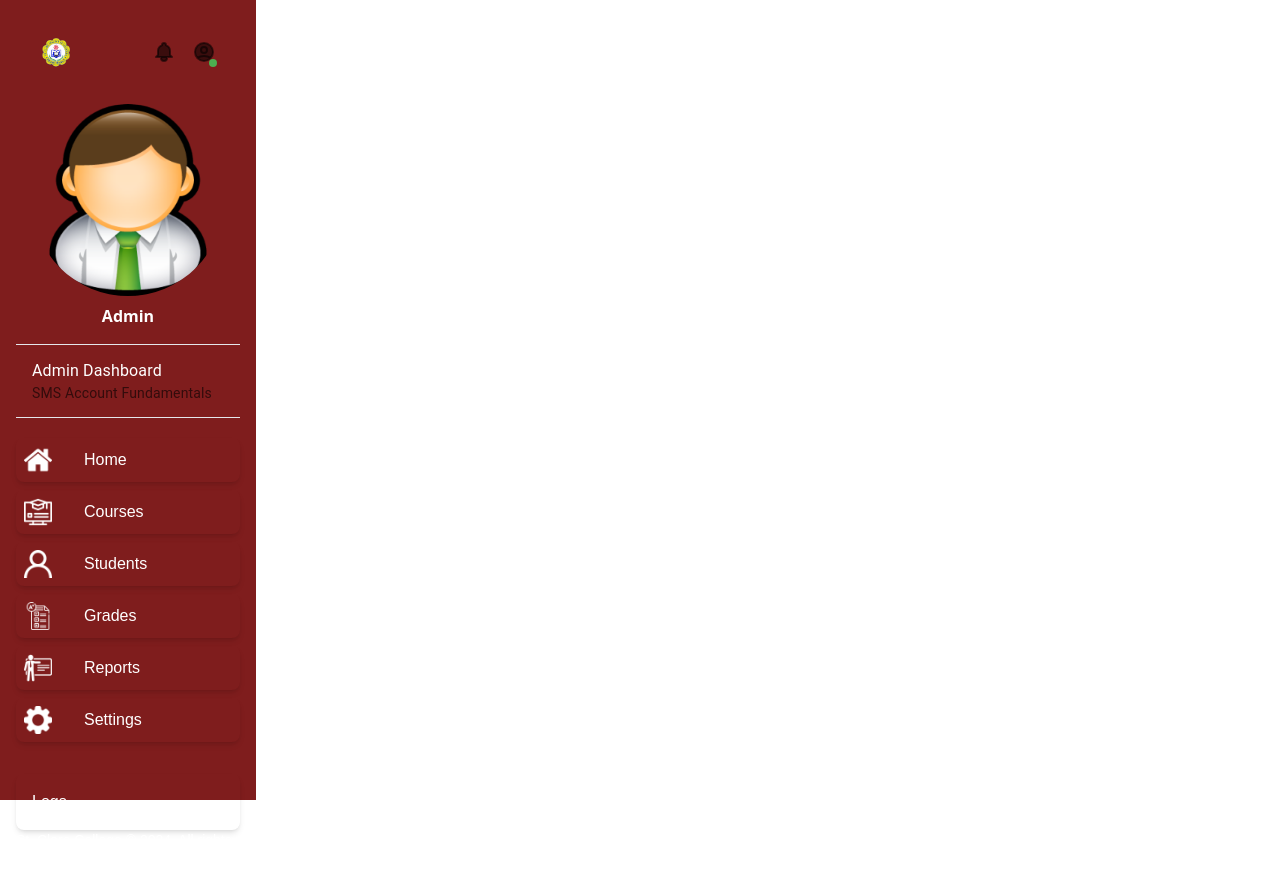
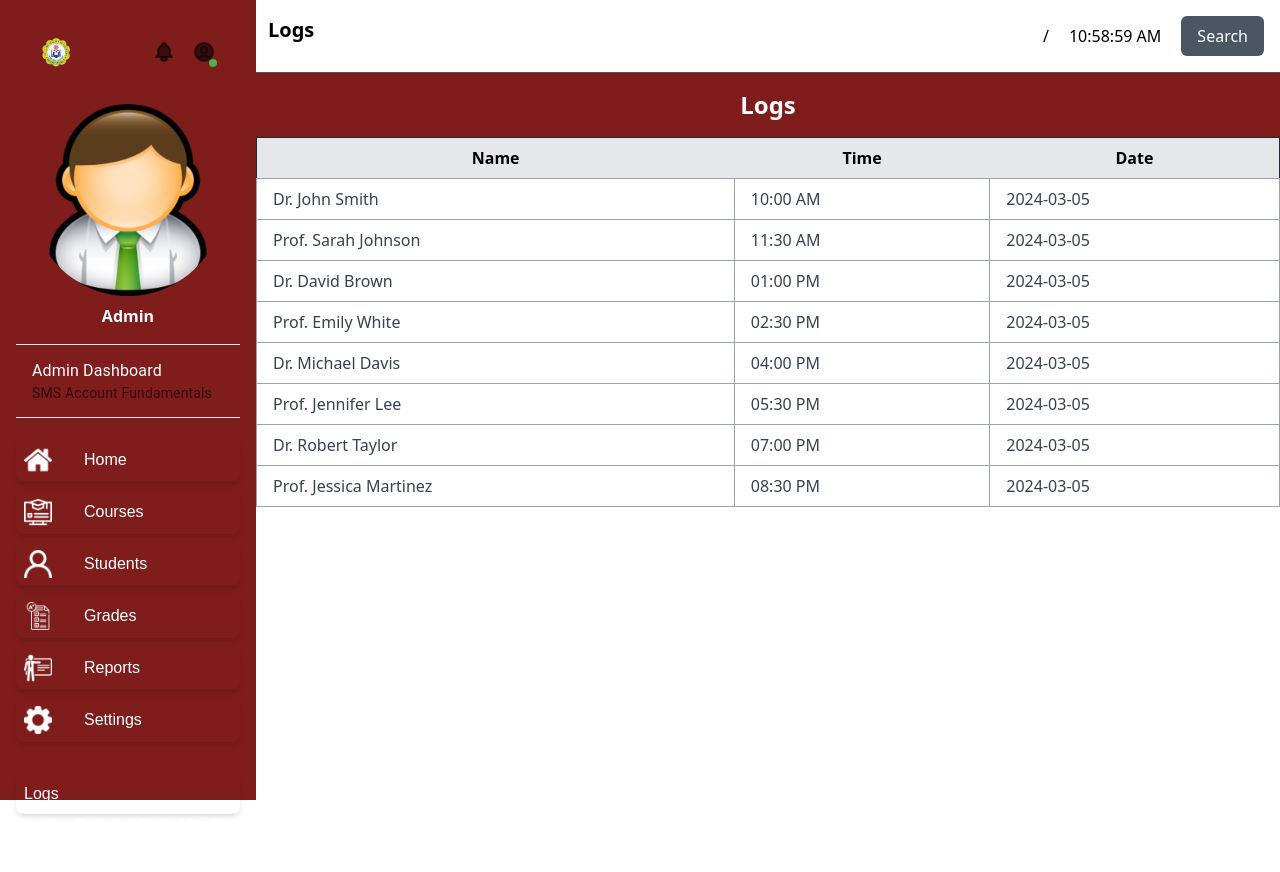
Before and after one commit to Richeese1/grading-system, a React (Create React App) app: page /grading-system/logs in a window 1280 px wide. Shown: the top 872 px of the page. Built offline with nearby package versions, Linux system fonts and the light colour scheme.

Commit message:
Adding Logs

```diff
--- a/src/App.js
+++ b/src/App.js
@@ -10,6 +10,7 @@ import Header from "./components/common/Header";
 // import Footer from "./components/common/Footer";
 import Sidebar from "./components/common/Sidebar";
 import StudentItemPage from "./components/pages/StudentItemPage";
+import LogsPage from "./components/pages/LogsPage";
 
 const App = () => {
   return (
@@ -24,6 +25,7 @@ const App = () => {
             <Route path="/grades" element={<GradesPage />} />
             <Route path="/reports" element={<ReportsPage />} />
             <Route path="/settings" element={<SettingsPage />} />
+            <Route path="/logs" element={<LogsPage />} />
             <Route path="/student/:oid" element={<StudentItemPage />} />
           </Routes>
         </div>
--- a/src/components/common/Header.jsx
+++ b/src/components/common/Header.jsx
@@ -15,11 +15,10 @@ const Header = ({ pageTitle }) => {
 
         {/* Right side: Search button and time */}
         <div className="flex items-center gap-5">
-          {/* Current Time */}
+          /{/* Current Time */}
           <p>{getCurrentTime()}</p>
-
           {/* Search button (You can replace this with your actual search component) */}
-          <button className="bg-black text-white px-4 py-2 rounded-md mr-4">
+          <button className="bg-gray-600 text-white px-4 py-2 rounded-md mr-4">
             Search
           </button>
         </div>
--- a/src/components/common/Sidebar.jsx
+++ b/src/components/common/Sidebar.jsx
@@ -92,11 +92,12 @@ const Sidebar = () => {
         <div>
           <Link
             to="/logs"
-            className="block hover:text-red-800 bg-red rounded-lg shadow-md p-4 font-poppins"
+            className=" hover:text-gray-300 bg-red rounded-lg shadow-md p-2 flex items-center font-poppins"
           >
             Logs
           </Link>
         </div>
+
         <p className="text-sm font-poppins">
           St. Clare College &copy; 2024. All rights reserved.
         </p>
--- a/src/components/pages/CoursesPage.jsx
+++ b/src/components/pages/CoursesPage.jsx
@@ -9,7 +9,7 @@ const CoursesPage = () => {
       <Header pageTitle={"Courses Page"} />
       <div className="w-full bg-white shadow-md overflow-hidden">
         <h2 className="text-center text-2xl font-bold py-4 bg-red-900 text-white">
-          Course List
+          Courses List
         </h2>
         <div className="overflow-x-auto">
           <table className="w-full">
--- a/src/components/pages/GradesPage.jsx
+++ b/src/components/pages/GradesPage.jsx
@@ -2,7 +2,6 @@ import React, { useState } from "react";
 import Header from "../common/Header";
 import DUMMY_DATA from "./Grades.json";
 
-import { Link } from "react-router-dom";
 const GradesPage = () => {
   const [studentData, setStudentGrades] = useState(DUMMY_DATA);
 
--- /dev/null
+++ b/src/components/pages/LogsData.json
@@ -0,0 +1,10 @@
+[
+  { "name": "Dr. John Smith", "time": "10:00 AM", "date": "2024-03-05" },
+  { "name": "Prof. Sarah Johnson", "time": "11:30 AM", "date": "2024-03-05" },
+  { "name": "Dr. David Brown", "time": "01:00 PM", "date": "2024-03-05" },
+  { "name": "Prof. Emily White", "time": "02:30 PM", "date": "2024-03-05" },
+  { "name": "Dr. Michael Davis", "time": "04:00 PM", "date": "2024-03-05" },
+  { "name": "Prof. Jennifer Lee", "time": "05:30 PM", "date": "2024-03-05" },
+  { "name": "Dr. Robert Taylor", "time": "07:00 PM", "date": "2024-03-05" },
+  { "name": "Prof. Jessica Martinez", "time": "08:30 PM", "date": "2024-03-05" }
+]
--- /dev/null
+++ b/src/components/pages/LogsPage.jsx
@@ -0,0 +1,46 @@
+import Header from "../common/Header";
+import React, { useState } from "react";
+import DUMMY_DATA from "./LogsData.json";
+
+const LogsPage = () => {
+  const [LogsData, setLogsData] = useState(DUMMY_DATA);
+
+  return (
+    <>
+      <Header pageTitle={"Logs"} />
+      <div>
+        <h2 className="text-center text-2xl font-bold py-4 bg-red-900 text-white">
+          Logs
+        </h2>
+        <div className="overflow-x-auto">
+          <table className="table-auto border-collapse border border-gray-800 w-full">
+            <thead>
+              <tr className="bg-gray-200">
+                <th className="px-4 py-2">Name</th>
+                <th className="px-4 py-2">Time</th>
+                <th className="px-4 py-2">Date</th>
+              </tr>
+            </thead>
+            <tbody className="text-gray-700">
+              {LogsData.map((log, index) => (
+                <tr key={index}>
+                  <td className="border border-gray-400 px-4 py-2">
+                    {log.name}
+                  </td>
+                  <td className="border border-gray-400 px-4 py-2">
+                    {log.time}
+                  </td>
+                  <td className="border border-gray-400 px-4 py-2">
+                    {log.date}
+                  </td>
+                </tr>
+              ))}
+            </tbody>
+          </table>
+        </div>
+      </div>
+    </>
+  );
+};
+
+export default LogsPage;
--- a/src/components/pages/ReportsPage.jsx
+++ b/src/components/pages/ReportsPage.jsx
@@ -15,7 +15,7 @@ const ReportsPage = () => {
     <>
       <Header pageTitle={"Reports Page"} />
       <h2 className="text-center text-2xl font-bold py-4 bg-red-900 text-white">
-        Student Reports
+        Students Reports
       </h2>
       <div className="container mx-auto">
         <table className="w-full border-collapse border border-gray-400">
--- a/src/components/pages/StudentsPage.jsx
+++ b/src/components/pages/StudentsPage.jsx
@@ -12,7 +12,7 @@ const StudentsPage = () => {
 
       <div className="w-full bg-white shadow-md overflow-hidden">
         <h2 className="text-center text-2xl font-bold py-4 bg-red-900 text-white">
-          Student List
+          Students List
         </h2>
         <div className="overflow-x-auto">
           <table className="w-full table-auto">
```
Also changed, not shown: 1 other file (tests, documents, lock files or other folders).
